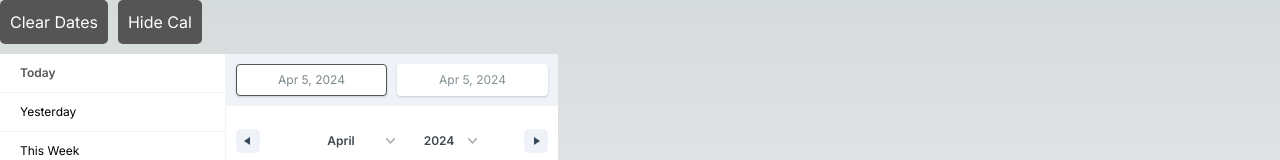
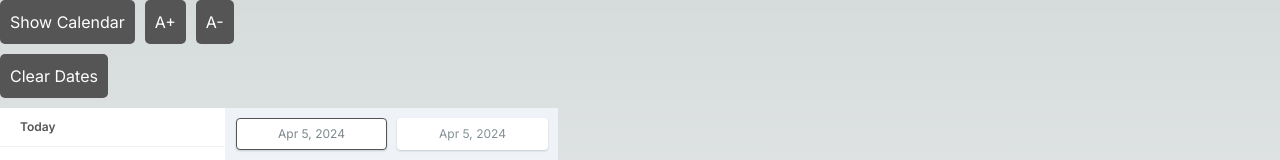
Before and after one commit to jkk-fullstack-projects/tuf-2000-ui, a Next.js app in the folder tuf-ui-app/: page / in a window 1280 px wide. Shown: the top 160 px of the page. Built offline with nearby package versions, Linux system fonts and the light colour scheme; no server answers; the database is empty.

Commit message:
Moved Showcalendar and select font size in ControlButtons component

```diff
--- /dev/null
+++ b/tuf-ui-app/src/app/components/ControlButtons/ControlButtons.js
@@ -0,0 +1,27 @@
+import React from "react";
+import styles from "./ControlButtons.module.css";
+
+const ControlButtons = ({
+handleCalendarVisibility,
+  isCalendarVisible,
+  increaseFontSize,
+  decreaseFontSize,
+}) => {
+  return (
+    <div className={styles.buttonContainer}>
+        <button onClick={handleCalendarVisibility} className={styles.controlButton}>
+            {isCalendarVisible ? 'Hide Calendar' : 'Show Calendar'}
+        </button>
+        <button
+            onClick={increaseFontSize}
+            className={styles.controlButton}>A+
+        </button>
+        <button
+            onClick={decreaseFontSize}
+            className={styles.controlButton}>A-
+        </button>
+    </div>
+  );
+};
+
+export default ControlButtons;
--- /dev/null
+++ b/tuf-ui-app/src/app/components/ControlButtons/ControlButtons.module.css
@@ -0,0 +1,22 @@
+.buttonContainer {
+    display: flex;
+    justify-content: start;
+    gap: 10px;
+    margin-bottom: 10px;
+}
+
+.controlButton {
+background-color: #555;
+color: white;
+border: none;
+padding: 10px 10px;
+font-size: 16px;
+cursor: pointer;
+border-radius: 5px;
+transition-duration: 0.4s;
+}
+
+.controlButton:hover {
+background-color: #ddd;
+color: black;
+}
--- a/tuf-ui-app/src/app/components/CustomDatePicker/CustomDatePicker.js
+++ b/tuf-ui-app/src/app/components/CustomDatePicker/CustomDatePicker.js
@@ -1,15 +1,3 @@
-/**
- * CustomDatePicker Component
- * Provides a date range picker for selecting start and end dates.
- * Utilizes `react-date-range` for the date range picker UI.
- *
- * @component
- * @example
- * return (
- *   <CustomDatePicker />
- * )
- */
-
 import React, { useContext } from "react";
 import dynamic from 'next/dynamic';
 import { DataContext } from '../../../context/DataContext.js';
@@ -18,29 +6,17 @@ import 'react-date-range/dist/theme/default.css';
 import styles from './CustomDatePicker.module.css';
 import { setStartOfDay, setEndOfDay } from '../utils/dateUtils.js';
 
-/**
-* DateRangePicker imported dyanamically:
-* to be rendered only on client side, to avoid unnecessary SSR issues
-*/
+
 const DateRangePicker = dynamic(() => import('react-date-range')
     .then((mod) => mod.DateRangePicker), {ssr: false });
 
-const CustomDatePicker = ({ isCalendarVisible, setIsCalendarVisible }) => {
+const CustomDatePicker = ({ isCalendarVisible }) => {
     const { dateRange, setDateRange } = useContext(DataContext);
 
-    /**
-     * Toggles the visibility of the calendar.
-     */
-    const toggleShowCalendar = () => {
-        setIsCalendarVisible(!isCalendarVisible);
-    };
+    //const toggleShowCalendar = () => {
+    //    setIsCalendarVisible(!isCalendarVisible);
+    //};
 
-    /**
-     * Handles the selection of dates from the DateRangePicker.
-     * Adjusts the start and end dates to cover the entire selected days.
-     *
-     * @param {Object} ranges - The selected date ranges.
-     */
     const handleSelect = (ranges) => {
         const adjustedRange = {
             ...ranges.selection,
@@ -50,9 +26,6 @@ const CustomDatePicker = ({ isCalendarVisible, setIsCalendarVisible }) => {
         setDateRange([adjustedRange]);
     };
 
-    /**
-     * Clears the selected dates, resetting them to today's date.
-     */
     const handleClearDates = () => {
         console.log('Clearing Dates');
         const today = new Date();
@@ -67,9 +40,6 @@ const CustomDatePicker = ({ isCalendarVisible, setIsCalendarVisible }) => {
         <div className={styles.datePickerContainer}>
             <div className={styles.controls}>
                 <button onClick={handleClearDates} className={styles.controlButton}>Clear Dates</button>
-                <button onClick={toggleShowCalendar} className={styles.controlButton}>
-                    {isCalendarVisible ? 'Hide Cal' : 'Show Cal'}
-                </button>
             </div>
             {isCalendarVisible && (
                 <DateRangePicker
--- a/tuf-ui-app/src/app/components/CustomDatePicker/CustomDatePicker.module.css
+++ b/tuf-ui-app/src/app/components/CustomDatePicker/CustomDatePicker.module.css
@@ -1,4 +1,3 @@
-/* CustomDatePicker.module.css */
 .controls {
   display: flex;
   justify-content: start;
--- a/tuf-ui-app/src/app/components/ShowRawData/ShowRawData.js
+++ b/tuf-ui-app/src/app/components/ShowRawData/ShowRawData.js
@@ -1,7 +1,7 @@
 import { useData } from '../../../context/DataContext';
 import { format } from 'date-fns';
 
-const ShowRawData = () => {
+const ShowRawData = ({ fontSize }) => {
   const { fetchedData, selectedTimestamp } = useData();
 
   const dataForSelectedTimestamp = fetchedData.find(data => data.timestamp === selectedTimestamp);
@@ -22,11 +22,13 @@ const ShowRawData = () => {
   return (
     <div className="fetched-data">
       <h5>Meter data for: {formattedDate}</h5>
-      {dataToDisplay.map((item, index) => (
-        <div key={index}>
-          REG: {item.register} VAR: {item.variableName}: {item.value} {item.unit}
-        </div>
-      ))}
+      <div style={{ fontSize: `${fontSize}px` }}>
+        {dataToDisplay.map((item, index) => (
+          <div key={index}>
+            REG: {item.register} VAR: {item.variableName}: {item.value} {item.unit}
+          </div>
+        ))}
+      </div>
     </div>
   );
 };
--- a/tuf-ui-app/src/app/page.js
+++ b/tuf-ui-app/src/app/page.js
@@ -2,6 +2,7 @@
 
 import React, { useState } from "react";
 import { DataProvider } from "../context/DataContext";
+import ControlButtons from "./components/ControlButtons/ControlButtons";
 import CustomDatePicker from "./components/CustomDatePicker/CustomDatePicker";
 import Sidebar from "./components/Sidebar/Sidebar";
 import ShowRawData from "./components/ShowRawData/ShowRawData";
@@ -12,14 +13,21 @@ export default function Home() {
 
   const sidebarHeight = isCalendarVisible ? "50vh" : "80vh";
   const dataAreaHeight = isCalendarVisible ? "50vh" : "80vh";
+  const handleCalendarVisibility = () => setIsCalendarVisible(!isCalendarVisible);
 
-  const increaseFontSize = () => setFontSize((prevSize) => prevSize + 1);
-  const decreaseFontSize = () => setFontSize((prevSize) => prevSize - 1);
+  const increaseFontSize = () => setFontSize(fontSize + 1);
+  const decreaseFontSize = () => setFontSize(fontSize > 1 ? fontSize - 1 : 1);
+
 
   return (
     <DataProvider>
       <div className="app-container">
         <div className="calendar-and-controls">
+          <ControlButtons
+            handleCalendarVisibility={handleCalendarVisibility}
+            increaseFontSize={increaseFontSize}
+            decreaseFontSize={decreaseFontSize}
+          />
           <CustomDatePicker
             isCalendarVisible={isCalendarVisible}
             setIsCalendarVisible={setIsCalendarVisible}
@@ -29,7 +37,7 @@ export default function Home() {
             <Sidebar customHeight={sidebarHeight}/>
             <div className={`data-display-area ${isCalendarVisible ? 'small' : 'large'}`}
                style={{ maxHeight: dataAreaHeight }}>
-              <ShowRawData />
+              <ShowRawData fontSize={fontSize}/>
           </div>
         </div>
       </div>
```
